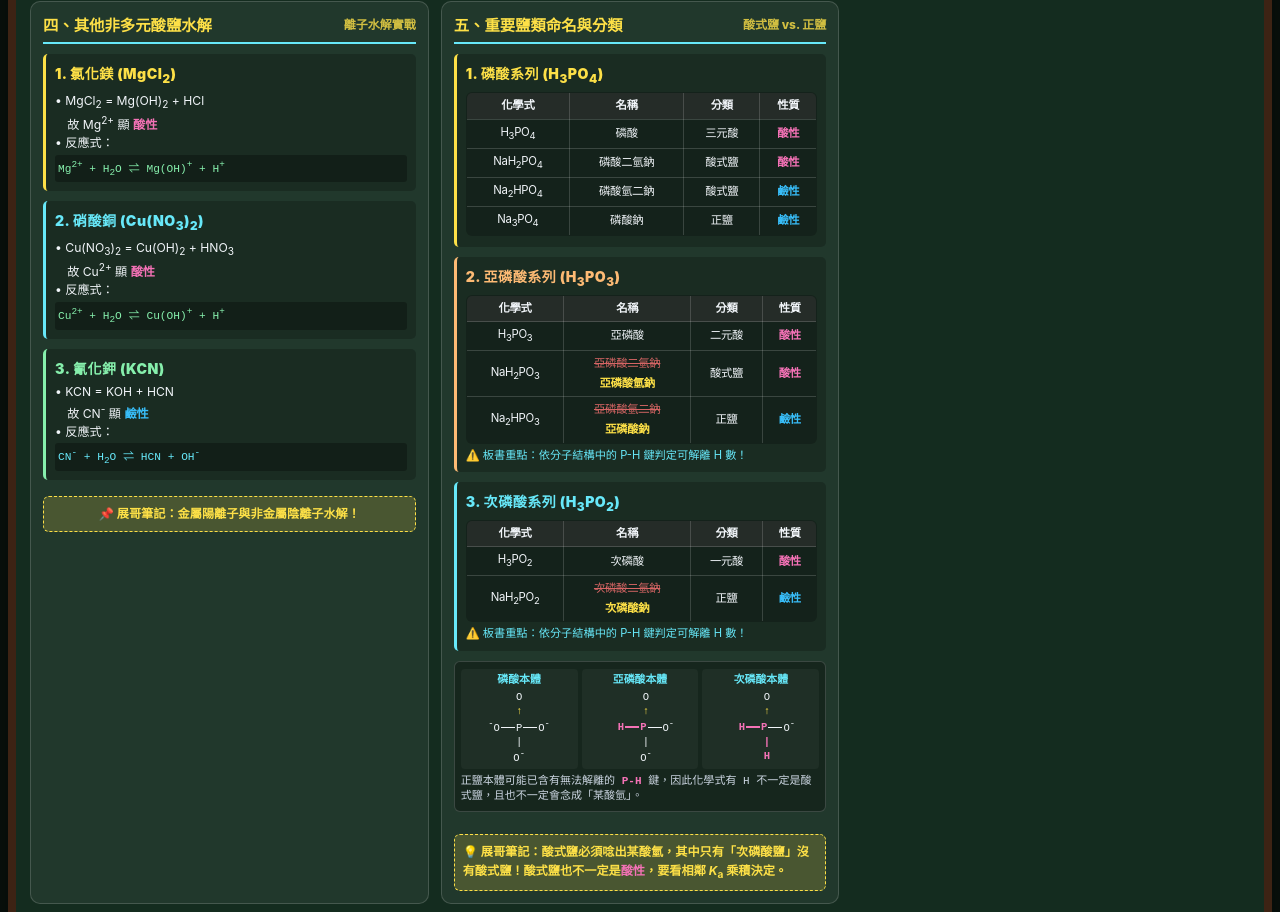
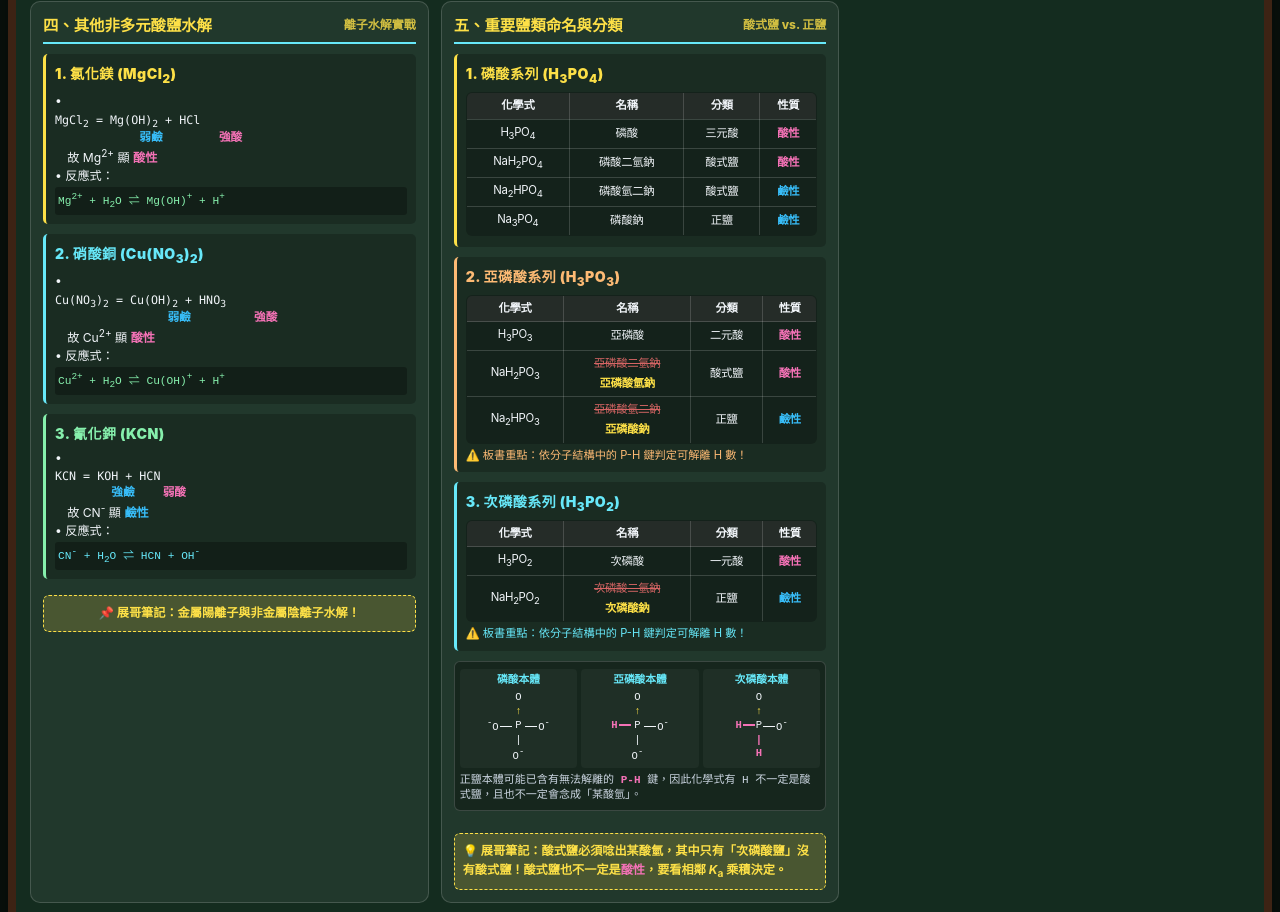
Before and after one commit to Jelly-ChinChan/Acid-base-hand-out9, a plain HTML site: page index.html in a window 1280 px wide. Shown: the part 1688-2600 px from the top of the page. Drawn offline with Linux system fonts and the light colour scheme.

Commit message:
Update index.html

```diff
--- a/index.html
+++ b/index.html
@@ -339,15 +339,22 @@
       border: 1px dashed var(--chalk-yellow);
     }
 
+    .hydro-align-line {
+      font-family: ui-monospace, SFMono-Regular, Menlo, Monaco, Consolas, monospace;
+      font-size: 0.73rem;
+      line-height: 1.35;
+      margin-top: 2px;
+    }
+
     .struct-diagram-box {
       background: rgba(0, 0, 0, 0.32);
       border: 1px solid var(--card-border);
       border-radius: 6px;
-      padding: 7px 6px;
+      padding: 7px 5px;
       margin-bottom: 6px;
       font-family: monospace;
-      font-size: 0.66rem;
-      line-height: 1.35;
+      font-size: 0.65rem;
+      line-height: 1.3;
       color: var(--text-main);
     }
     .struct-grid {
@@ -359,23 +366,30 @@
     .struct-item {
       background: rgba(255, 255, 255, 0.04);
       border-radius: 4px;
-      padding: 4px 2px;
-      white-space: nowrap;
-      overflow-x: auto;
+      padding: 5px 2px;
     }
     .struct-title {
       color: var(--chalk-cyan);
       font-weight: 700;
-      margin-bottom: 3px;
-      font-size: 0.68rem;
+      margin-bottom: 4px;
+      font-size: 0.67rem;
+      white-space: nowrap;
     }
-    .mol-shift-right {
-      display: inline-block;
-      transform: translateX(6px);
+    .mol-axis-table {
+      margin: 0 auto;
+      border-collapse: collapse;
+      font-family: monospace;
+      font-size: 0.66rem;
+      line-height: 1.25;
+    }
+    .mol-axis-table td {
+      padding: 0;
+      text-align: center;
+      vertical-align: middle;
     }
     .bond-long {
       display: inline-block;
-      width: 14px;
+      width: 12px;
       border-top: 1.5px solid currentColor;
       vertical-align: middle;
       margin: 0 1px;
@@ -819,7 +833,10 @@
         <div class="section-box">
           <div class="sub-head" style="color:var(--chalk-yellow);">1. 氯化鎂 (MgCl<sub>2</sub>)</div>
           <div style="font-size:0.76rem; line-height:1.5;">
-            • MgCl<sub>2</sub> = Mg(OH)<sub>2</sub> + HCl<br>
+            • <div class="hydro-align-line">
+              MgCl<sub>2</sub> = Mg(OH)<sub>2</sub> + HCl<br>
+              &nbsp;&nbsp;&nbsp;&nbsp;&nbsp;&nbsp;&nbsp;&nbsp;&nbsp;&nbsp;&nbsp;&nbsp;<span class="txt-base">弱鹼</span>&nbsp;&nbsp;&nbsp;&nbsp;&nbsp;&nbsp;&nbsp;&nbsp;<span class="txt-acid">強酸</span>
+            </div>
             　故 Mg<sup>2+</sup> 顯 <span class="txt-acid">酸性</span><br>
             • 反應式：<br>
             <div style="background:rgba(0,0,0,0.3); padding:3px; border-radius:3px; font-family:monospace; margin-top:2px; color:var(--chalk-green); font-size:0.7rem;">
@@ -831,7 +848,10 @@
         <div class="section-box" style="border-left-color: var(--chalk-cyan);">
           <div class="sub-head" style="color:var(--chalk-cyan);">2. 硝酸銅 (Cu(NO<sub>3</sub>)<sub>2</sub>)</div>
           <div style="font-size:0.76rem; line-height:1.5;">
-            • Cu(NO<sub>3</sub>)<sub>2</sub> = Cu(OH)<sub>2</sub> + HNO<sub>3</sub><br>
+            • <div class="hydro-align-line">
+              Cu(NO<sub>3</sub>)<sub>2</sub> = Cu(OH)<sub>2</sub> + HNO<sub>3</sub><br>
+              &nbsp;&nbsp;&nbsp;&nbsp;&nbsp;&nbsp;&nbsp;&nbsp;&nbsp;&nbsp;&nbsp;&nbsp;&nbsp;&nbsp;&nbsp;&nbsp;<span class="txt-base">弱鹼</span>&nbsp;&nbsp;&nbsp;&nbsp;&nbsp;&nbsp;&nbsp;&nbsp;&nbsp;<span class="txt-acid">強酸</span>
+            </div>
             　故 Cu<sup>2+</sup> 顯 <span class="txt-acid">酸性</span><br>
             • 反應式：<br>
             <div style="background:rgba(0,0,0,0.3); padding:3px; border-radius:3px; font-family:monospace; margin-top:2px; color:var(--chalk-green); font-size:0.7rem;">
@@ -843,7 +863,10 @@
         <div class="section-box" style="border-left-color: var(--chalk-green);">
           <div class="sub-head" style="color:var(--chalk-green);">3. 氰化鉀 (KCN)</div>
           <div style="font-size:0.76rem; line-height:1.5;">
-            • KCN = KOH + HCN<br>
+            • <div class="hydro-align-line">
+              KCN = KOH + HCN<br>
+              &nbsp;&nbsp;&nbsp;&nbsp;&nbsp;&nbsp;&nbsp;&nbsp;<span class="txt-base">強鹼</span>&nbsp;&nbsp;&nbsp;&nbsp;<span class="txt-acid">弱酸</span>
+            </div>
             　故 CN<sup>-</sup> 顯 <span class="txt-base">鹼性</span><br>
             • 反應式：<br>
             <div style="background:rgba(0,0,0,0.3); padding:3px; border-radius:3px; font-family:monospace; margin-top:2px; color:var(--chalk-cyan); font-size:0.7rem;">
@@ -899,7 +922,7 @@
               <td><span class="txt-base">鹼性</span></td>
             </tr>
           </table>
-          <div style="font-size:0.7rem; color:var(--chalk-cyan); margin-top:4px; line-height:1.35;">
+          <div style="font-size:0.7rem; color:var(--chalk-orange); margin-top:4px; line-height:1.35;">
             ⚠️ 板書重點：依分子結構中的 P-H 鍵判定可解離 H 數！
           </div>
         </div>
@@ -924,36 +947,52 @@
           </div>
         </div>
 
-        <!-- 結構圖示 + 展哥筆記 -->
+        <!-- 結構圖示（鉛直中軸線精準置中對齊） -->
         <div class="struct-diagram-box">
           <div class="struct-grid">
             <div class="struct-item">
               <div class="struct-title">磷酸本體</div>
-              <div>O</div>
-              <div><span class="coord-arrow">↑</span></div>
-              <div><sup>-</sup>O<span class="bond-long"></span>P<span class="bond-long"></span>O<sup>-</sup></div>
-              <div>|</div>
-              <div>O<sup>-</sup></div>
+              <table class="mol-axis-table">
+                <tr><td></td><td>O</td><td></td></tr>
+                <tr><td></td><td><span class="coord-arrow">↑</span></td><td></td></tr>
+                <tr>
+                  <td style="text-align:right;"><sup>-</sup>O<span class="bond-long"></span></td>
+                  <td>P</td>
+                  <td style="text-align:left;"><span class="bond-long"></span>O<sup>-</sup></td>
+                </tr>
+                <tr><td></td><td>|</td><td></td></tr>
+                <tr><td></td><td>O<sup>-</sup></td><td></td></tr>
+              </table>
             </div>
+
             <div class="struct-item">
               <div class="struct-title">亞磷酸本體</div>
-              <div class="mol-shift-right">
-                <div>O</div>
-                <div><span class="coord-arrow">↑</span></div>
-                <div><span class="ph-bond">H<span class="bond-long ph-bond"></span>P</span><span class="bond-long"></span>O<sup>-</sup></div>
-                <div>|</div>
-                <div>O<sup>-</sup></div>
-              </div>
+              <table class="mol-axis-table">
+                <tr><td></td><td>O</td><td></td></tr>
+                <tr><td></td><td><span class="coord-arrow">↑</span></td><td></td></tr>
+                <tr>
+                  <td style="text-align:right;"><span class="ph-bond">H<span class="bond-long ph-bond"></span></span></td>
+                  <td>P</td>
+                  <td style="text-align:left;"><span class="bond-long"></span>O<sup>-</sup></td>
+                </tr>
+                <tr><td></td><td>|</td><td></td></tr>
+                <tr><td></td><td>O<sup>-</sup></td><td></td></tr>
+              </table>
             </div>
+
             <div class="struct-item">
               <div class="struct-title">次磷酸本體</div>
-              <div class="mol-shift-right">
-                <div>O</div>
-                <div><span class="coord-arrow">↑</span></div>
-                <div><span class="ph-bond">H<span class="bond-long ph-bond"></span>P</span><span class="bond-long"></span>O<sup>-</sup></div>
-                <div><span class="ph-bond">|</span></div>
-                <div><span class="ph-bond">H</span></div>
-              </div>
+              <table class="mol-axis-table">
+                <tr><td></td><td>O</td><td></td></tr>
+                <tr><td></td><td><span class="coord-arrow">↑</span></td><td></td></tr>
+                <tr>
+                  <td style="text-align:right;"><span class="ph-bond">H<span class="bond-long ph-bond"></span></span></td>
+                  <td>P</td>
+                  <td style="text-align:left;"><span class="bond-long"></span>O<sup>-</sup></td>
+                </tr>
+                <tr><td></td><td><span class="ph-bond">|</span></td><td></td></tr>
+                <tr><td></td><td><span class="ph-bond">H</span></td><td></td></tr>
+              </table>
             </div>
           </div>
           <div style="margin-top:5px; font-size:0.69rem; color:var(--text-sub); line-height:1.4;">
@@ -1002,7 +1041,7 @@
       <div>展氏新解 · 多元酸鹽的酸鹼性</div>
       <div class="footer-copyright">© 展氏新解 版權所有</div>
       <div style="font-size:0.78rem; opacity:0.85; margin-top:4px;">
-        👀 累計點閱：<span id="pageViews" style="color:var(--chalk-yellow); font-weight:bold;">644</span> 次
+        👀 累計點閱：<span id="pageViews" style="color:var(--chalk-yellow); font-weight:bold;">646</span> 次
       </div>
     </div>
 
```
